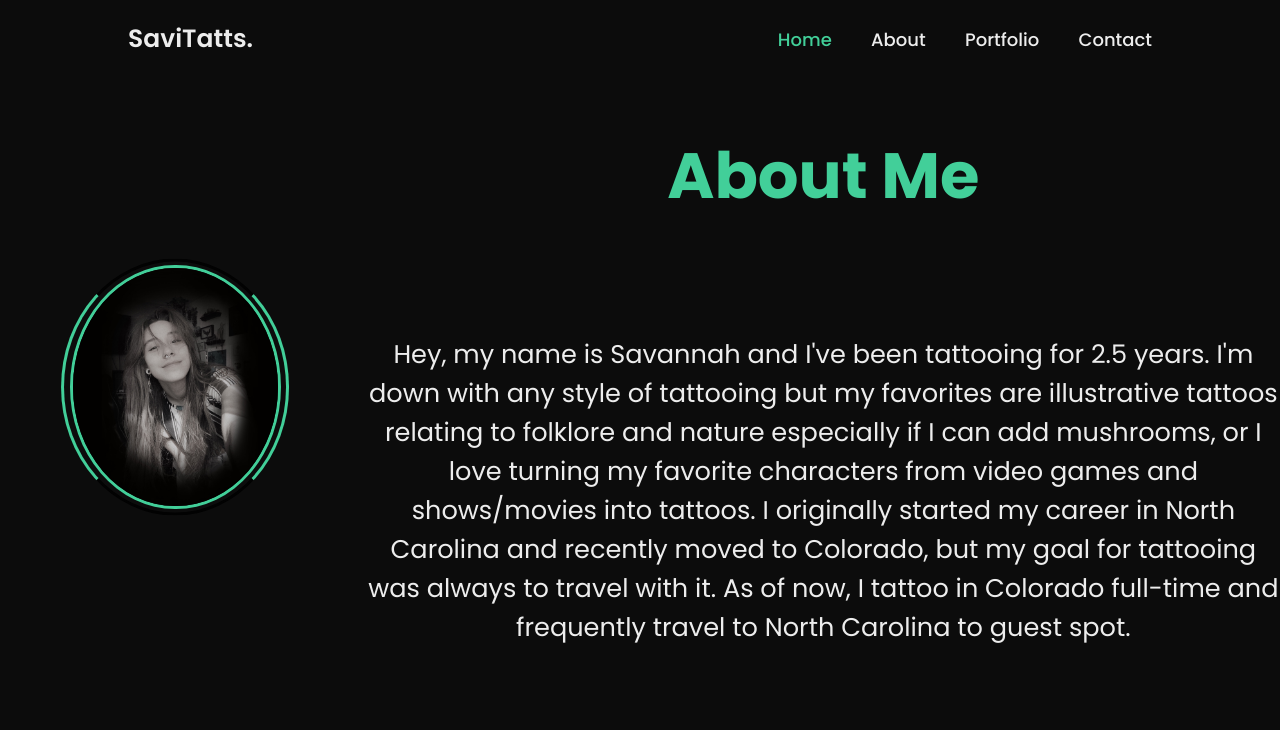
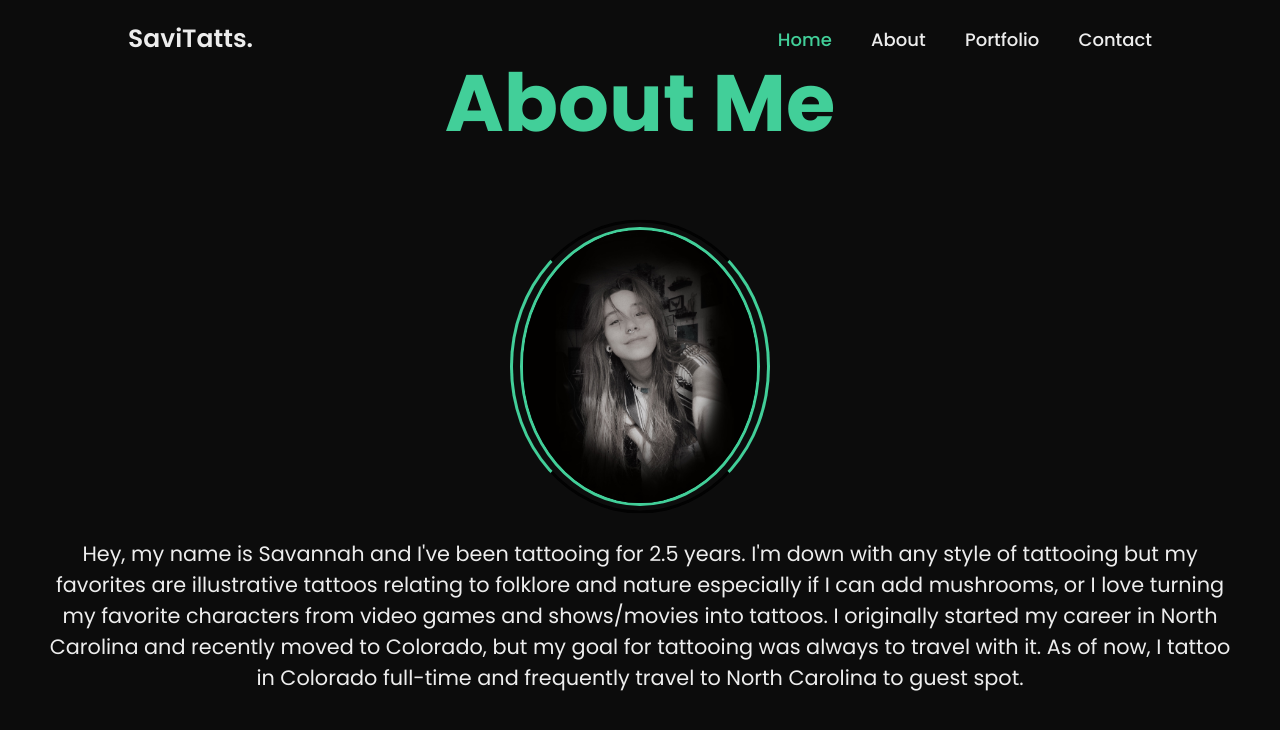
Before and after one commit to savithecoder/Savi-Tattoo-site, a plain HTML site: page about.html in a window 1280 px wide. Drawn offline with nearby package versions, Linux system fonts and the light colour scheme.

Commit message:
Add files via upload

```diff
--- a/about.html
+++ b/about.html
@@ -24,13 +24,14 @@
 
      <!--about section-->
      <section class="about" id="about">
+        <div>
+
+            <h2 class="heading">About <span>Me</span></h2>
+            </div>
         <div class="about-img">
-            <img src="IMG_about_2.jpg" width="637.5" length="744" alt="">
-            <span class="circle-spin"></span>
-        </div>
-        <div>
-        <h2 class="heading">About <span>Me</span></h2>
-
+                <img src="IMG_about_2.jpg" width="637.5" length="744" alt="">
+                <span class="circle-spin"></span>
+            </div>
         <div class="about-content">
             <h3></h3>
             <p>Hey, my name is Savannah and I've been tattooing for 2.5 years. I'm down with any style of tattooing but my favorites are illustrative tattoos relating to folklore and nature especially if I can add mushrooms, or I love turning my favorite characters from video games and shows/movies into tattoos. I originally started my career in North Carolina and recently moved to Colorado, but my goal for tattooing was always to travel with it. As of now, I tattoo in Colorado full-time and frequently travel to North Carolina to guest spot. </p>
--- a/style.css
+++ b/style.css
@@ -306,16 +306,17 @@ body {
     display: flex;
     justify-content: center;
     align-items: center;
-    gap: 1rem;
+    flex-direction: column;
+    gap: 2rem;
     background: #0c0c0c;
-    padding-bottom: 3.6rem;
+    padding-bottom: 6rem;
     padding-top: 2rem;
 
 }
 
 .heading {
-    font-size: 4rem;
-    margin-bottom: 7rem;
+    font-size: 5rem;
+    margin-bottom: 2rem;
     text-align: center;
     color: #42cf99;
 
@@ -323,11 +324,11 @@ body {
 
 .about-img {
     position: relative;
+    width: 25rem;
     border-radius: 50%;
     display: flex;
     justify-content: center;
     align-items: center;
-
 }
 
 .about-img img {
@@ -352,12 +353,14 @@ body {
 
 .about-content {
     text-align: center;
+    padding-left: 3rem;
+    padding-right: 3rem;
 }
 .about-content h3 {
-    font-size: 2.6rem;
+    font-size: 2.2rem;
 }
 .about-content p {
-    font-size: 1.6rem;
+    font-size: 1.3rem;
 }
 
 
```
